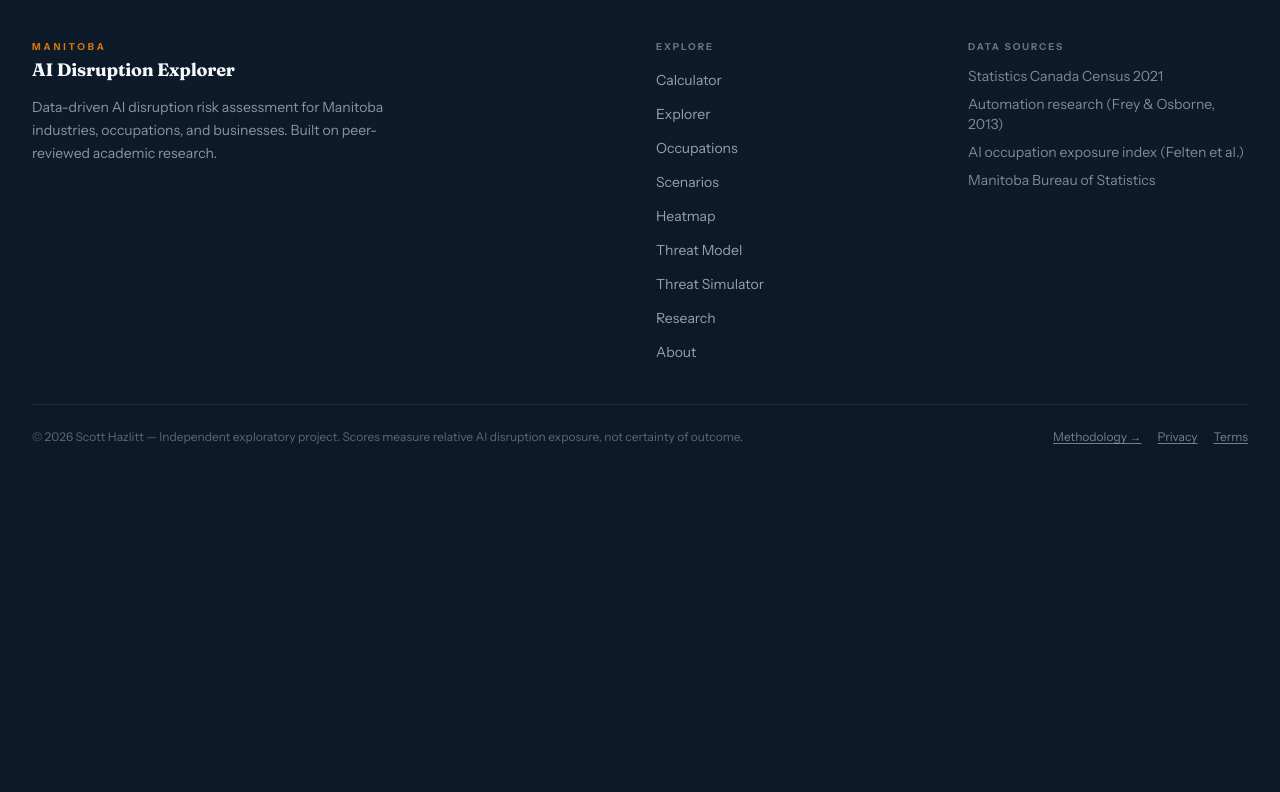
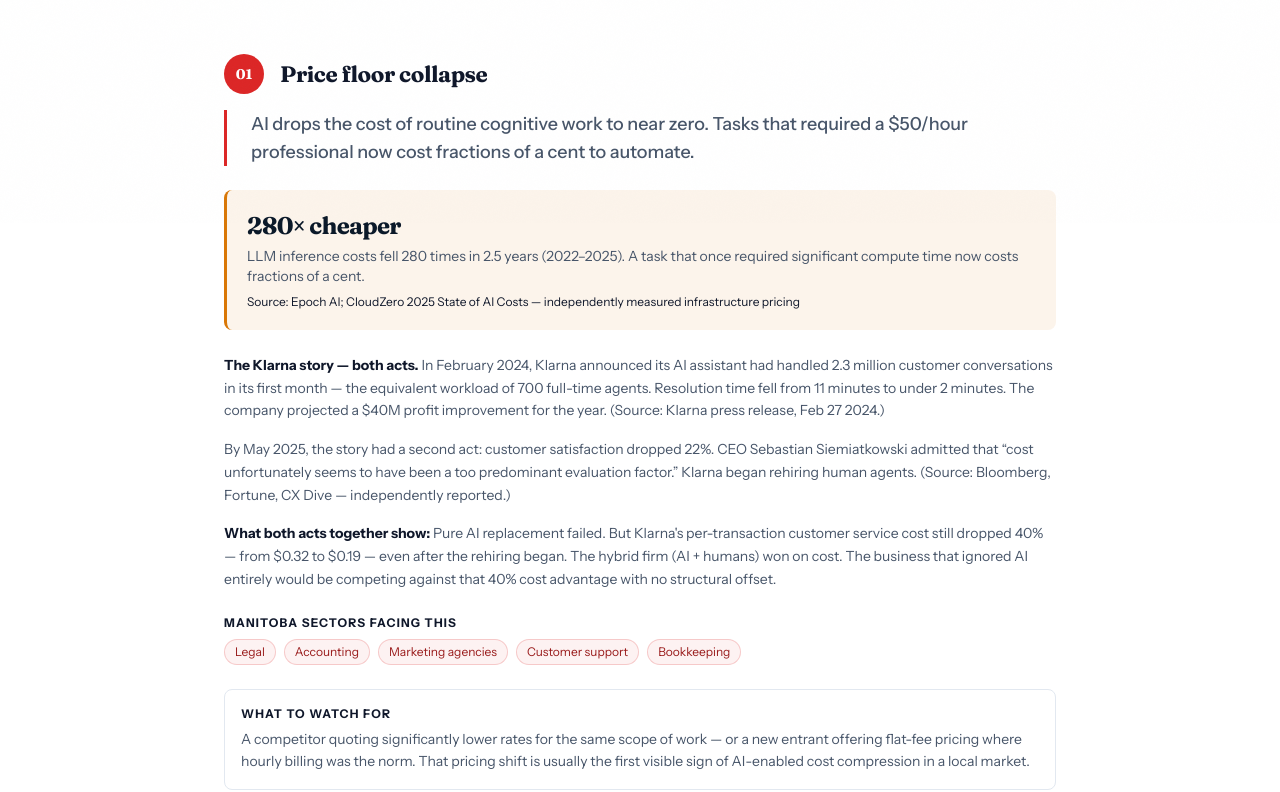
Before and after one commit to scott-cmd11/mb-ai-disruption, a Next.js app: page /threat-model in a window 1280 px wide. Shown: the part 577-1369 px from the top of the page. Before the commit the page ends 1062 px from the top, so only its background shows below. Built offline with nearby package versions, Linux system fonts and the light colour scheme.

Commit message:
feat: threat-model — mechanism 01 price floor collapse

```diff
--- a/src/app/threat-model/page.tsx
+++ b/src/app/threat-model/page.tsx
@@ -86,7 +86,128 @@
         </div>
       </section>
 
-      {/* Mechanism sections + Manitoba section + CTA go here in subsequent tasks */}
+      {/* ── Mechanism 01: Price Floor Collapse ────────────────────────── */}
+      <section
+        aria-labelledby="mechanism-01"
+        style={{ backgroundColor: "var(--color-paper)" }}
+      >
+        <div className="mx-auto max-w-4xl px-4 py-14 sm:px-6 lg:px-8">
+
+          {/* Header */}
+          <div className="flex items-center gap-4 mb-4">
+            <span
+              className="flex-shrink-0 w-10 h-10 rounded-full flex items-center justify-center font-display font-bold text-sm text-white"
+              style={{ backgroundColor: "#DC2626" }}
+              aria-hidden="true"
+            >
+              01
+            </span>
+            <h2
+              id="mechanism-01"
+              className="font-display font-bold"
+              style={{ color: "var(--color-text-primary)", fontSize: "1.4rem", letterSpacing: "-0.02em" }}
+            >
+              Price floor collapse
+            </h2>
+          </div>
+
+          {/* Definition */}
+          <p
+            className="text-lg font-medium mb-6"
+            style={{ color: "var(--color-text-secondary)", borderLeft: "3px solid #DC2626", paddingLeft: "1.5rem" }}
+          >
+            AI drops the cost of routine cognitive work to near zero. Tasks that required a $50/hour
+            professional now cost fractions of a cent to automate.
+          </p>
+
+          {/* Stat callout */}
+          <div
+            className="rounded-lg p-5 mb-6"
+            style={{
+              backgroundColor: "rgba(217, 119, 6, 0.08)",
+              borderLeft: "3px solid var(--color-gold)",
+            }}
+          >
+            <p className="text-2xl font-display font-bold" style={{ color: "var(--color-navy-deep)", letterSpacing: "-0.03em" }}>
+              280× cheaper
+            </p>
+            <p className="text-sm mt-1" style={{ color: "var(--color-text-secondary)" }}>
+              LLM inference costs fell 280 times in 2.5 years (2022–2025). A task that once required
+              significant compute time now costs fractions of a cent.
+            </p>
+            <p className="text-xs mt-2" style={{ color: "var(--color-text-tertiary)" }}>
+              Source: Epoch AI; CloudZero 2025 State of AI Costs — independently measured infrastructure pricing
+            </p>
+          </div>
+
+          {/* Evidence */}
+          <div className="space-y-4 mb-6 text-sm leading-relaxed" style={{ color: "var(--color-text-secondary)" }}>
+            <p>
+              <strong style={{ color: "var(--color-text-primary)" }}>The Klarna story — both acts.</strong>{" "}
+              In February 2024, Klarna announced its AI assistant had handled 2.3 million customer conversations
+              in its first month — the equivalent workload of 700 full-time agents. Resolution time fell from
+              11 minutes to under 2 minutes. The company projected a $40M profit improvement for the year.
+              (Source: Klarna press release, Feb 27 2024.)
+            </p>
+            <p>
+              By May 2025, the story had a second act: customer satisfaction dropped 22%. CEO Sebastian
+              Siemiatkowski admitted that &ldquo;cost unfortunately seems to have been a too predominant
+              evaluation factor.&rdquo; Klarna began rehiring human agents. (Source: Bloomberg, Fortune,
+              CX Dive — independently reported.)
+            </p>
+            <p>
+              <strong style={{ color: "var(--color-text-primary)" }}>What both acts together show:</strong>{" "}
+              Pure AI replacement failed. But Klarna&apos;s per-transaction customer service cost still
+              dropped 40% — from $0.32 to $0.19 — even after the rehiring began. The hybrid firm
+              (AI + humans) won on cost. The business that ignored AI entirely would be competing against
+              that 40% cost advantage with no structural offset.
+            </p>
+          </div>
+
+          {/* Manitoba sectors */}
+          <div className="mb-6">
+            <p className="text-xs font-bold tracking-widest uppercase mb-2" style={{ color: "var(--color-text-tertiary)" }}>
+              Manitoba sectors facing this
+            </p>
+            <div className="flex flex-wrap gap-2">
+              {["Legal", "Accounting", "Marketing agencies", "Customer support", "Bookkeeping"].map((s) => (
+                <span
+                  key={s}
+                  className="text-xs px-2.5 py-1 rounded-full border"
+                  style={{
+                    backgroundColor: "rgba(220, 38, 38, 0.06)",
+                    borderColor: "rgba(220, 38, 38, 0.2)",
+                    color: "#991B1B",
+                  }}
+                >
+                  {s}
+                </span>
+              ))}
+            </div>
+          </div>
+
+          {/* What to watch for */}
+          <div
+            className="rounded-lg border p-4"
+            style={{
+              backgroundColor: "var(--color-surface)",
+              borderColor: "var(--color-border)",
+            }}
+          >
+            <p className="text-xs font-bold tracking-widest uppercase mb-1.5" style={{ color: "var(--color-text-tertiary)" }}>
+              What to watch for
+            </p>
+            <p className="text-sm leading-relaxed" style={{ color: "var(--color-text-secondary)" }}>
+              A competitor quoting significantly lower rates for the same scope of work — or a new entrant
+              offering flat-fee pricing where hourly billing was the norm. That pricing shift is usually
+              the first visible sign of AI-enabled cost compression in a local market.
+            </p>
+          </div>
+
+        </div>
+      </section>
+
+      {/* Mechanisms 02-05 + Manitoba section + CTA go here */}
     </>
   );
 }
```
